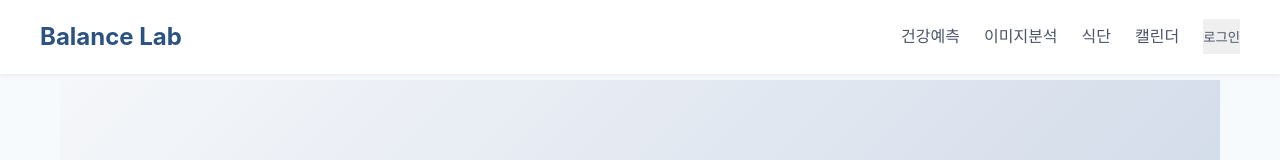
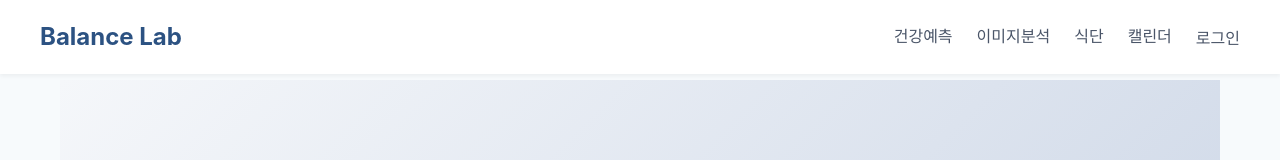
Before and after one commit to hsm9361/balancelabFE, a React (Create React App) app: page / in a window 1280 px wide. Shown: the top 160 px of the page. Built offline with nearby package versions, Linux system fonts and the light colour scheme.

Commit message:
로그인 버튼 관련 오류 수정

```diff
--- a/src/assets/css/layouts/Header.module.css
+++ b/src/assets/css/layouts/Header.module.css
@@ -154,12 +154,50 @@
 .authButton {
   background: none;
   border: none;
-  color: #007bff;
+  color: #4A5568;
   cursor: pointer;
-  font-size: 16px;
-  padding: 0 10px;
+  font-size: 1rem;
+  font-weight: 500;
+  padding: 0.5rem 0;
+  transition: color 0.3s ease, transform 0.3s ease;
+  position: relative;
+}
+
+.authButton::after {
+  content: '';
+  position: absolute;
+  left: 50%;
+  bottom: 0;
+  transform: translateX(-50%) scaleX(0);
+  transform-origin: center;
+  width: 80%;
+  height: 2px;
+  background-color: #2C5282;
+  transition: transform 0.3s ease;
+  opacity: 0.8;
 }
 
 .authButton:hover {
-  text-decoration: underline;
+  color: #2C5282;
+  transform: translateY(-2px);
 }
+
+.authButton:hover::after {
+  transform: translateX(-50%) scaleX(1);
+}
+
+@media (max-width: 768px) {
+  .authButton {
+    width: 100%;
+    padding: 1rem;
+    text-align: left;
+  }
+
+  .authButton::after {
+    display: none;
+  }
+
+  .authButton:hover {
+    transform: none;
+  }
+}
--- a/src/layouts/Header.jsx
+++ b/src/layouts/Header.jsx
@@ -1,5 +1,5 @@
 // src/layouts/Header.jsx
-import React, { useState, useCallback, memo } from 'react';
+import React, { useState, useCallback, memo, useRef, useEffect } from 'react';
 import { Link, useNavigate } from 'react-router-dom';
 import { Menu, X } from 'lucide-react';
 import styles from '../assets/css/layouts/Header.module.css';
@@ -10,14 +10,42 @@ const Header = memo(() => {
   const [isOpen, setIsOpen] = useState(false);
   const [showAuthModal, setShowAuthModal] = useState(false);
   const [authModalType, setAuthModalType] = useState('required');
-  const { user, handleLogout, isAuthenticated } = useAuth();
+  const { user, handleLogout, isAuthenticated, updateAuthState } = useAuth();
   const navigate = useNavigate();
+  const loginWindowRef = useRef(null);
+
+  const handleGoogleLogin = useCallback(() => {
+    // 이미 열린 창이 있다면 닫기
+    if (loginWindowRef.current) {
+      loginWindowRef.current.close();
+    }
+
+    // 팝업 창 크기와 위치 계산
+    const width = 500;
+    const height = 600;
+    const left = window.screenX + (window.outerWidth - width) / 2;
+    const top = window.screenY + (window.outerHeight - height) / 2;
+
+    // 구글 로그인 URL에 redirect_uri 추가
+    const redirectUri = encodeURIComponent('http://localhost:3000/oauth/callback');
+    const googleAuthUrl = `http://localhost:8080/oauth2/authorization/google?redirect_uri=${redirectUri}`;
+
+    loginWindowRef.current = window.open(
+      googleAuthUrl,
+      'Google Login',
+      `width=${width},height=${height},left=${left},top=${top},scrollbars=yes`
+    );
+
+    if (loginWindowRef.current) {
+      loginWindowRef.current.focus();
+    } else {
+      console.error('팝업이 차단되었습니다. 팝업 차단을 해제해주세요.');
+    }
+  }, []);
 
   const handleLoginClick = useCallback(() => {
-    setAuthModalType('required');
-    setShowAuthModal(true);
-    setIsOpen(false);
-  }, []);
+    handleGoogleLogin();
+  }, [handleGoogleLogin]);
 
   const handleLogoutClick = useCallback(() => {
     handleLogout();
@@ -35,6 +63,89 @@ const Header = memo(() => {
 
   const handleCloseModal = useCallback(() => {
     setShowAuthModal(false);
+  }, []);
+
+  // 사용자 정보 저장 및 설정
+  const handleAuthData = async (authData) => {
+    try {
+      const { username, email, accessToken, refreshToken } = authData;
+
+      const authState = {
+        user: {
+          username: username || email,
+          email,
+        },
+        accessToken,
+        refreshToken,
+        status: 'authenticated'
+      };
+
+      // 로컬 스토리지에 인증 정보 저장
+      localStorage.setItem('auth-storage', JSON.stringify({ state: authState }));
+      localStorage.setItem('accessToken', accessToken);
+      localStorage.setItem('refreshToken', refreshToken);
+
+      // 전역 인증 상태 업데이트
+      updateAuthState(authState);
+
+      // CustomEvent를 발생시켜 현재 창의 상태 업데이트 트리거
+      window.dispatchEvent(new CustomEvent('auth-update', { detail: authState }));
+
+      return authState;
+    } catch (error) {
+      console.error('Error handling auth data:', error);
+      return null;
+    }
+  };
+
+  // 로그인 메시지 처리
+  const handleLoginMessage = useCallback(async (event) => {
+    // 출처 검증
+    if (event.origin !== window.location.origin) {
+      return;
+    }
+
+    const { type, error, ...authData } = event.data;
+
+    if (type === 'LOGIN_SUCCESS') {
+      try {
+        const authState = await handleAuthData(authData);
+        if (authState) {
+          // 팝업 창 닫기
+          if (loginWindowRef.current) {
+            loginWindowRef.current.close();
+            loginWindowRef.current = null;
+          }
+          // 햄버거 메뉴 닫기
+          setIsOpen(false);
+        }
+      } catch (err) {
+        console.error('Failed to process login:', err);
+      }
+    } else if (type === 'LOGIN_ERROR') {
+      console.error('Login error:', error);
+      if (loginWindowRef.current) {
+        loginWindowRef.current.close();
+        loginWindowRef.current = null;
+      }
+    }
+  }, [updateAuthState]);
+
+  // 메시지 이벤트 리스너 설정
+  useEffect(() => {
+    window.addEventListener('message', handleLoginMessage);
+    return () => {
+      window.removeEventListener('message', handleLoginMessage);
+    };
+  }, [handleLoginMessage]);
+
+  // 컴포넌트 언마운트 시 정리
+  useEffect(() => {
+    return () => {
+      if (loginWindowRef.current) {
+        loginWindowRef.current.close();
+      }
+    };
   }, []);
 
   return (
@@ -70,11 +181,11 @@ const Header = memo(() => {
               </Link>
             )}
             {isAuthenticated ? (
-              <button className={styles.navLink} onClick={handleLogoutClick}>
+              <button className={styles.authButton} onClick={handleLogoutClick}>
                 로그아웃
               </button>
             ) : (
-              <button className={styles.navLink} onClick={handleLoginClick}>
+              <button className={styles.authButton} onClick={handleLoginClick}>
                 로그인
               </button>
             )}
```
